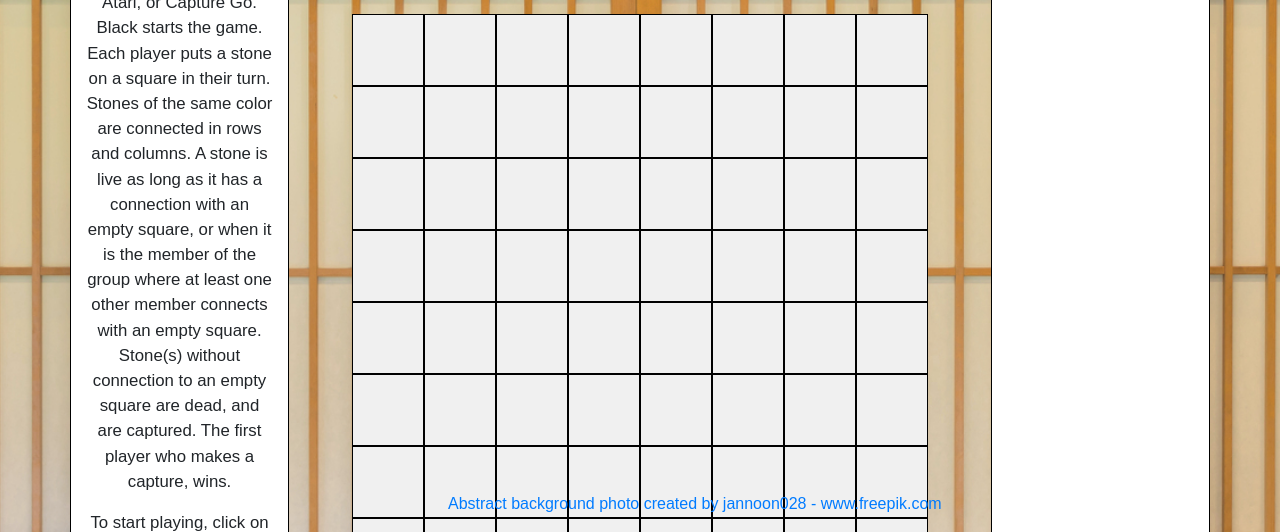
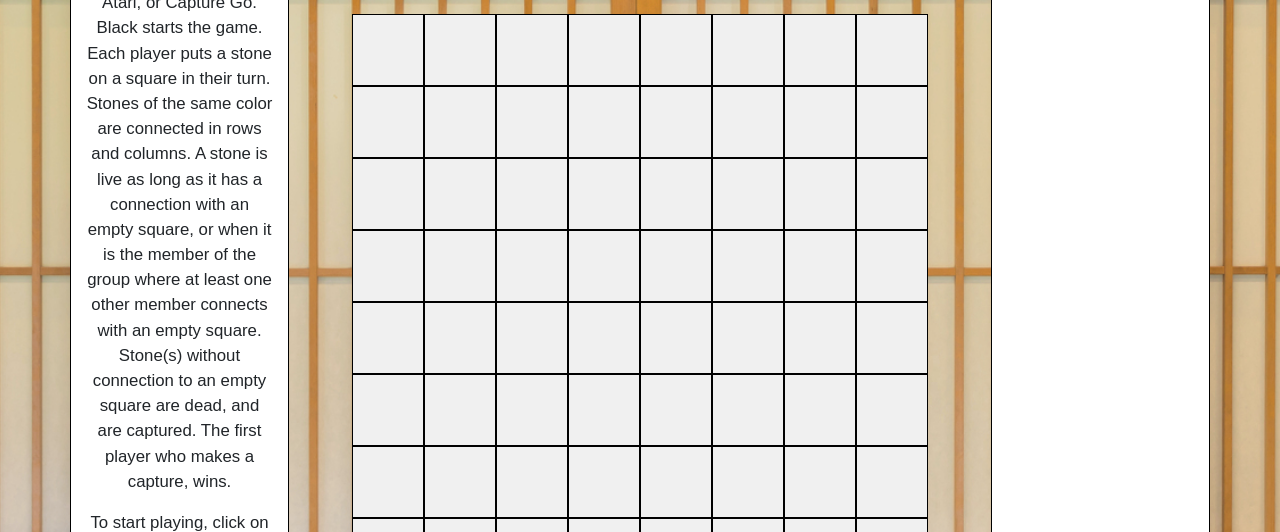
Before and after one commit to AlekhineFan/realtime-boardgames, a website: page public/play.html in a window 1280 px wide. Shown: the part 268-800 px from the top of the page. Drawn offline with nearby package versions, Linux system fonts and the light colour scheme; no server answers; a web font is replaced by a local one.

Commit message:
comment contribution tag, will move to future menu

```diff
--- a/public/play.html
+++ b/public/play.html
@@ -126,9 +126,9 @@
           </div>
         </div>
       </div>
-      <a class="contribute" href="https://www.freepik.com/photos/abstract-background"
+      <!--a class="contribute" href="https://www.freepik.com/photos/abstract-background"
         >Abstract background photo created by jannoon028 - www.freepik.com</a
-      >
+    -->
     </div>
 
     <script
```
